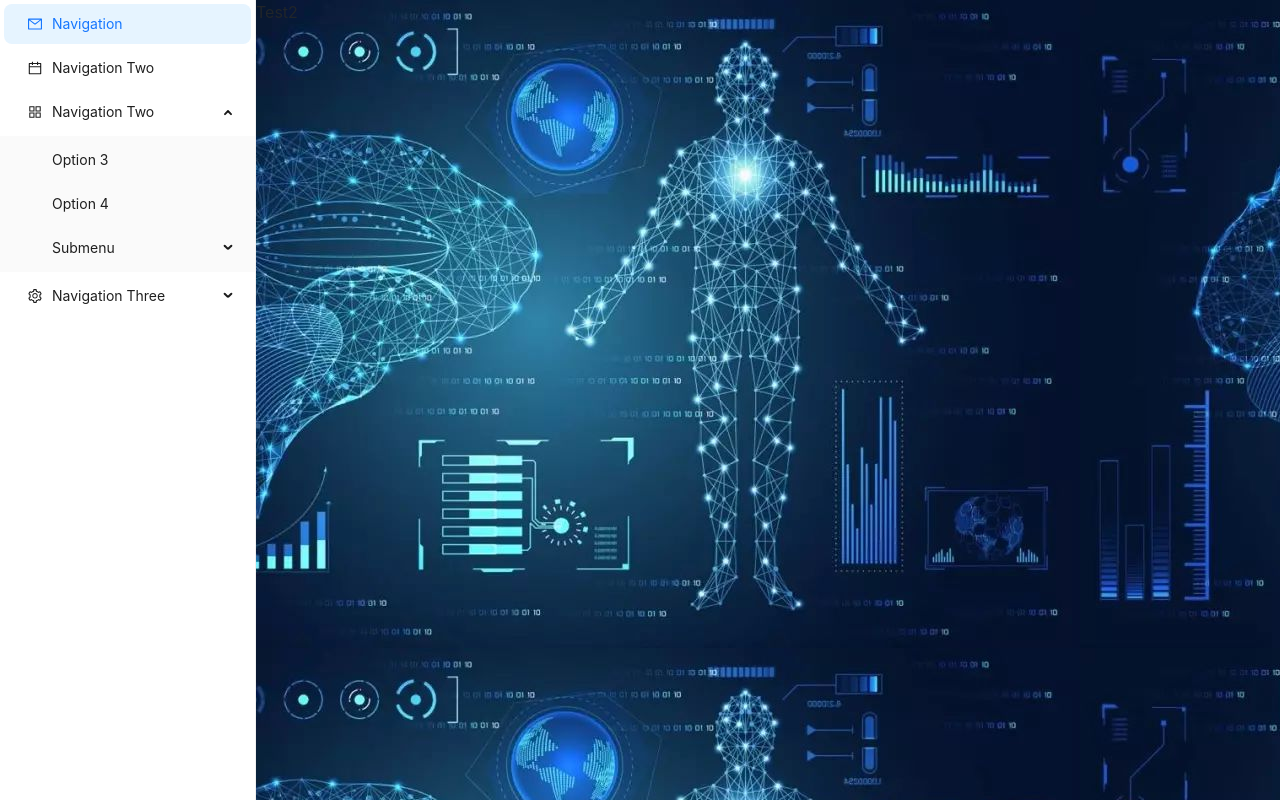
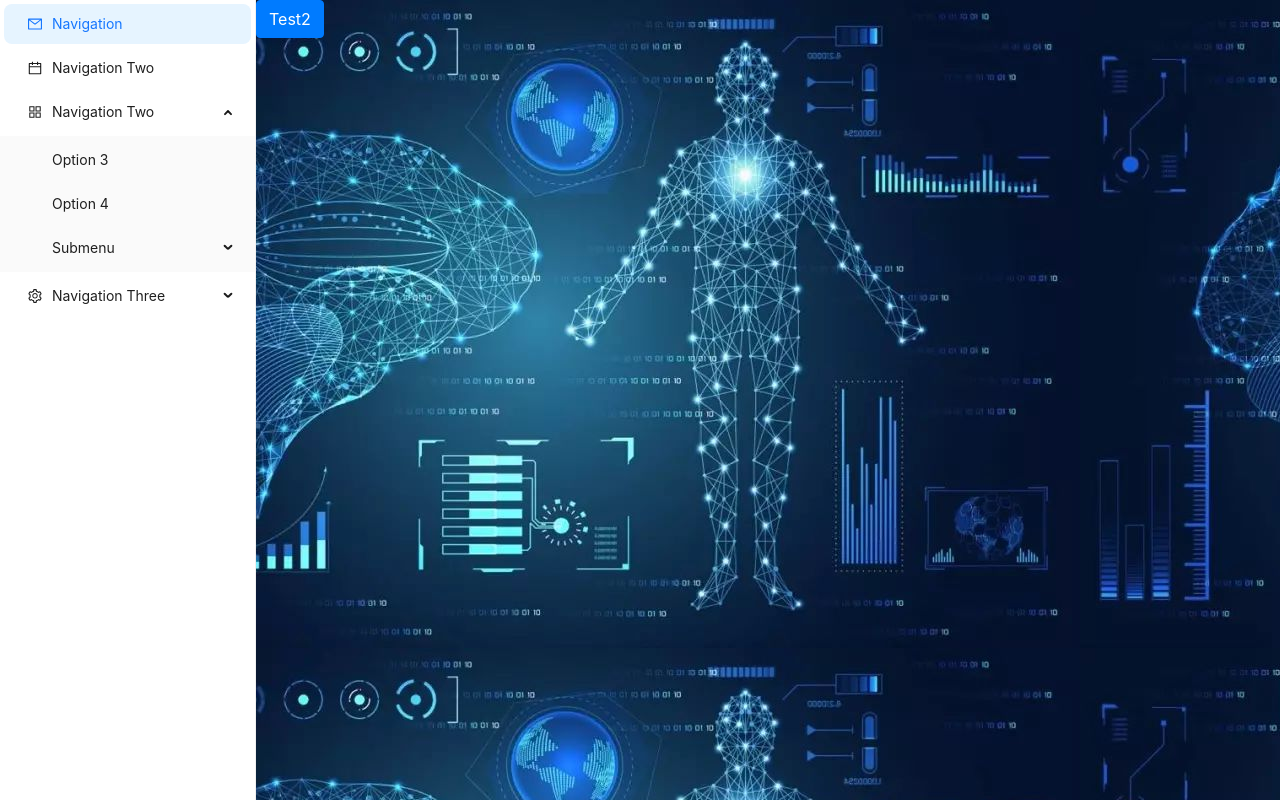
Before and after one commit to DBeidachazi/meg, a React (Create React App) app: page /test in a window 1280 px wide. Built offline with nearby package versions, Linux system fonts and the light colour scheme.

Commit message:
store在jsx中的应用

```diff
--- a/package.json
+++ b/package.json
@@ -21,6 +21,7 @@
     "@ant-design/icons": "^5.0.1",
     "@tensorflow/tfjs": "^1.7.4",
     "antd": "^5.5.0",
+    "axios": "^1.4.0",
     "bootstrap": "^4.5.0",
     "daikon": "^1.2.42",
     "eslint": "^7.27.0",
--- a/src/demo/Test2.jsx
+++ b/src/demo/Test2.jsx
@@ -1,11 +1,24 @@
-import React from 'react';
+import React, { useEffect } from 'react';
+import { Button } from "react-bootstrap";
 
-const Test2 = () => {
+import ActionTypes from "./store/ActionTypes";
+import { connect } from "react-redux";
+
+const Test2 = (props) => {
+  const store = props
+
+  // 想控制第一次打开页面不刷新，可以写一个标志变量
+  useEffect(() => {
+    console.log("更新后的值", store.testStore)
+  }, [store.testStore])
+
   return (
       <div>
-        Test2
+        <Button onClick={() => {
+          store.dispatch({ type: ActionTypes.SET_TEST_STORE, testStore: 456 })
+        }}>Test2</Button>
       </div>
   );
 };
 
-export default Test2;
+export default connect(store => store)(Test2);
--- a/src/demo/store/ActionTypes.js
+++ b/src/demo/store/ActionTypes.js
@@ -35,5 +35,7 @@ const StoreActionType = {
   SET_MODE_3Droi: 30,
   SET_DICOM_SERIES: 31,
   SET_LOADER_DICOM: 32,
+
+  SET_TEST_STORE: 33,
 };
 export default StoreActionType;
--- a/src/demo/store/Store.js
+++ b/src/demo/store/Store.js
@@ -43,6 +43,8 @@ export const initialState = {
   arrErrors: [],
   dicomSeries: [],
   loaderDicom: null,
+
+  testStore: 123,
 };
 //
 // App reducer
@@ -115,6 +117,10 @@ const medReducer = (state = initialState, action) => {
     return Object.assign({}, state, { dicomSeries: action.dicomSeries });
   case StoreActionType.SET_LOADER_DICOM:
     return Object.assign({}, state, { loaderDicom: action.loaderDicom });
+
+  case StoreActionType.SET_TEST_STORE:
+    return Object.assign({}, state, { testStore: action.testStore })
+
   default:
     return state;
   }
--- a/src/demo/ui/UiApp.js
+++ b/src/demo/ui/UiApp.js
@@ -188,8 +188,10 @@ class UiApp extends React.Component {
               {(isLoaded && this.isWebGl20supported) ? <UiViewMode /> : <p></p>}
             </Nav>
           </Navbar.Collapse>
+          <div>{ store.testStore }</div>
 
         </Navbar>
+
         {objProgressBar}  {/* 没屌用 */}
         {(isLoaded) ? <UiMain /> : <p></p>} {/*中间的加载的部分*/}
         {(arrErrorsLoadedd.length > 0) ? <UiErrConsole /> : <p></p>}
```
Also changed, not shown: 1 other file (tests, documents, lock files or other folders).
